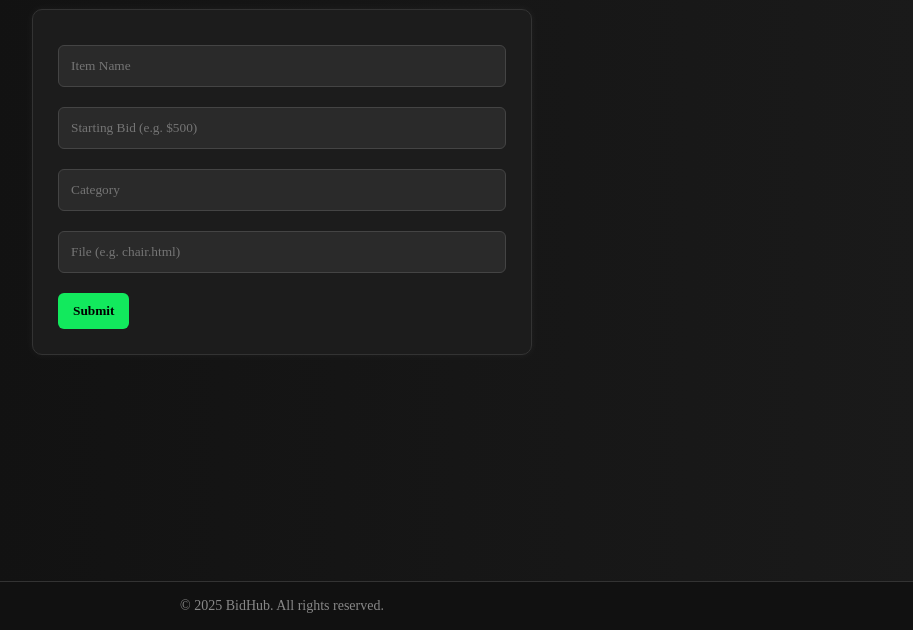
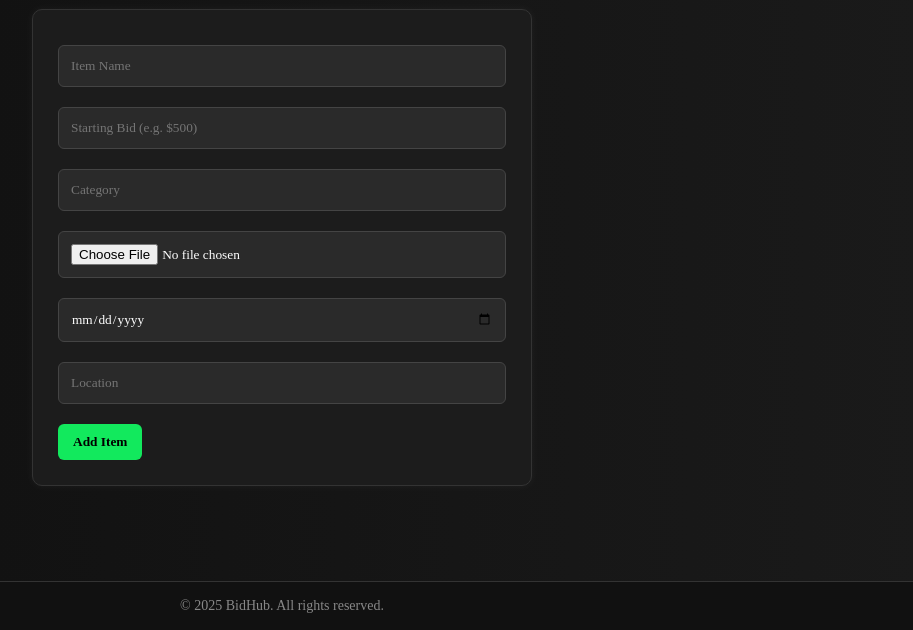
Before and after one commit to harshini0306/Bidhub, a plain HTML site: page homeforseller.html in a window 1280 px wide. Both pictures are taken after a click on the button "+ Add New Item". Shown: the part 170-800 px from the top of the page, without its empty margins (358-1271 px from the left). Drawn offline with Linux system fonts and the light colour scheme.

Commit message:
Update homeforseller.html

```diff
--- a/homeforseller.html
+++ b/homeforseller.html
@@ -161,12 +161,18 @@
 
     <!-- Add Item Form -->
     <div class="form-container" id="formContainer">
-      <input type="text" id="name" placeholder="Item Name">
-      <input type="text" id="bid" placeholder="Starting Bid (e.g. $500)">
-      <input type="text" id="category" placeholder="Category">
-      <input type="text" id="file" placeholder="File (e.g. chair.html)">
-      <button onclick="saveItem()">Submit</button>
-    </div>
+  <input type="text" id="name" placeholder="Item Name">
+  <input type="text" id="bid" placeholder="Starting Bid (e.g. $500)">
+  <input type="text" id="category" placeholder="Category">
+
+  <!-- New Fields -->
+  <input type="file" id="picture" accept="image/*">
+  <input type="date" id="endDate" placeholder="End Date">
+  <input type="text" id="location" placeholder="Location">
+
+  <button onclick="addItem()">Add Item</button>
+</div>
+
 
     <!-- Sell Popup -->
     <div class="form-container" id="sellPopup">
```
